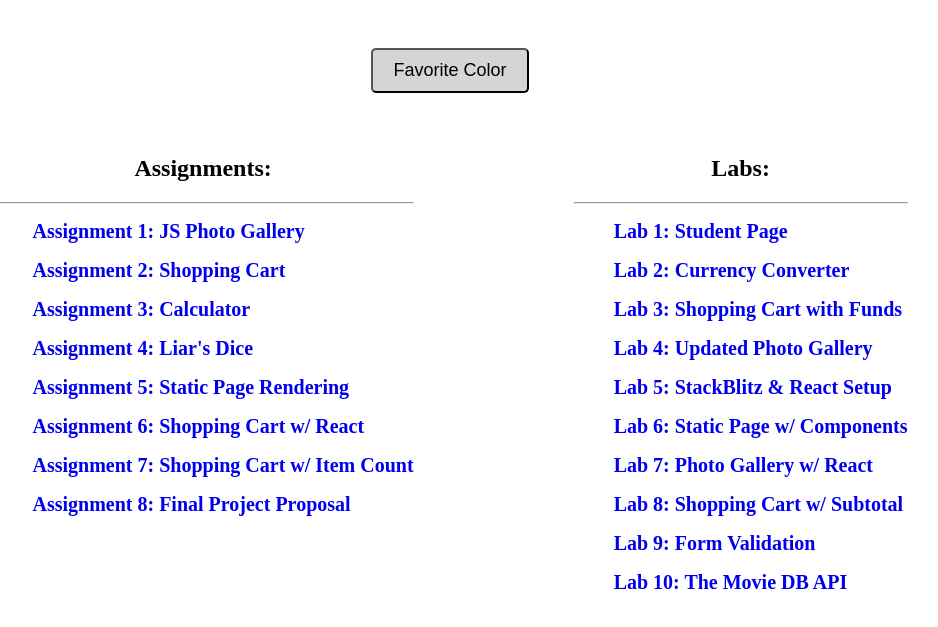
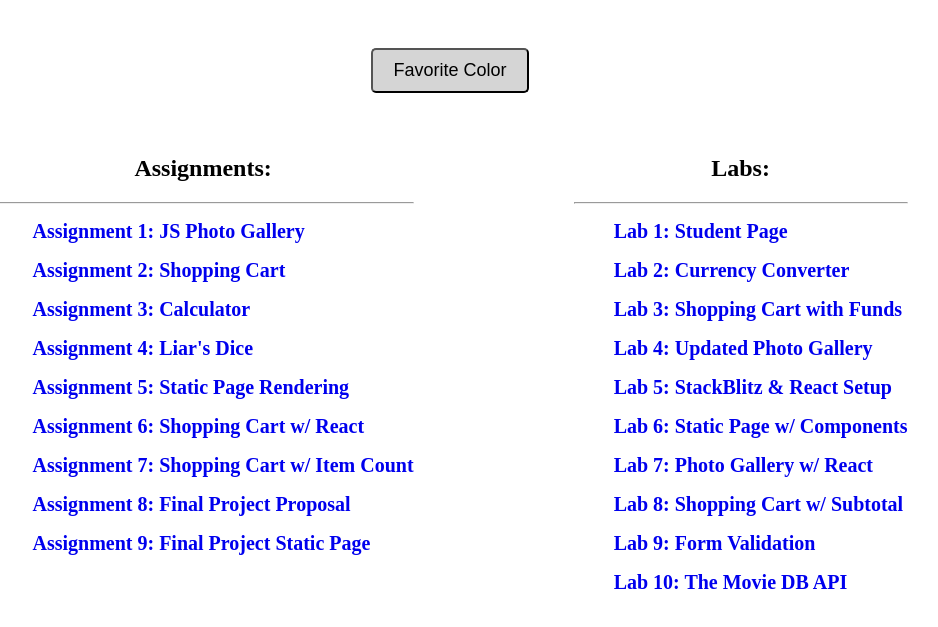
Before and after one commit to uscwebdev/itp301-submissions-jacque1, a plain HTML site: page index.html in a window 1280 px wide. Shown: the part 105-732 px from the top of the page, without its empty margins (190-1128 px from the left). Drawn offline with Linux system fonts and the light colour scheme.

Commit message:
Update index.html

```diff
--- a/index.html
+++ b/index.html
@@ -69,6 +69,8 @@
                     <ul><a href="https://stackblitz.com/edit/react-vrkkez?file=src%2Findex.js">Assignment 6: Shopping Cart w/ React</a></ul>
                     <ul><a href="https://stackblitz.com/edit/react-pnwdm6?file=src%2FProductList.js">Assignment 7: Shopping Cart w/ Item Count</a></ul>
                     <ul><a href="assignment_08/project summary.html">Assignment 8: Final Project Proposal</a></ul>
+                    <ul><a href="https://stackblitz.com/edit/react-bbzrby?file=src%2FSignatureList.js">Assignment 9: Final Project Static Page</a></ul>
+
 
                 </div>
                 <div id="section2_right">
```
